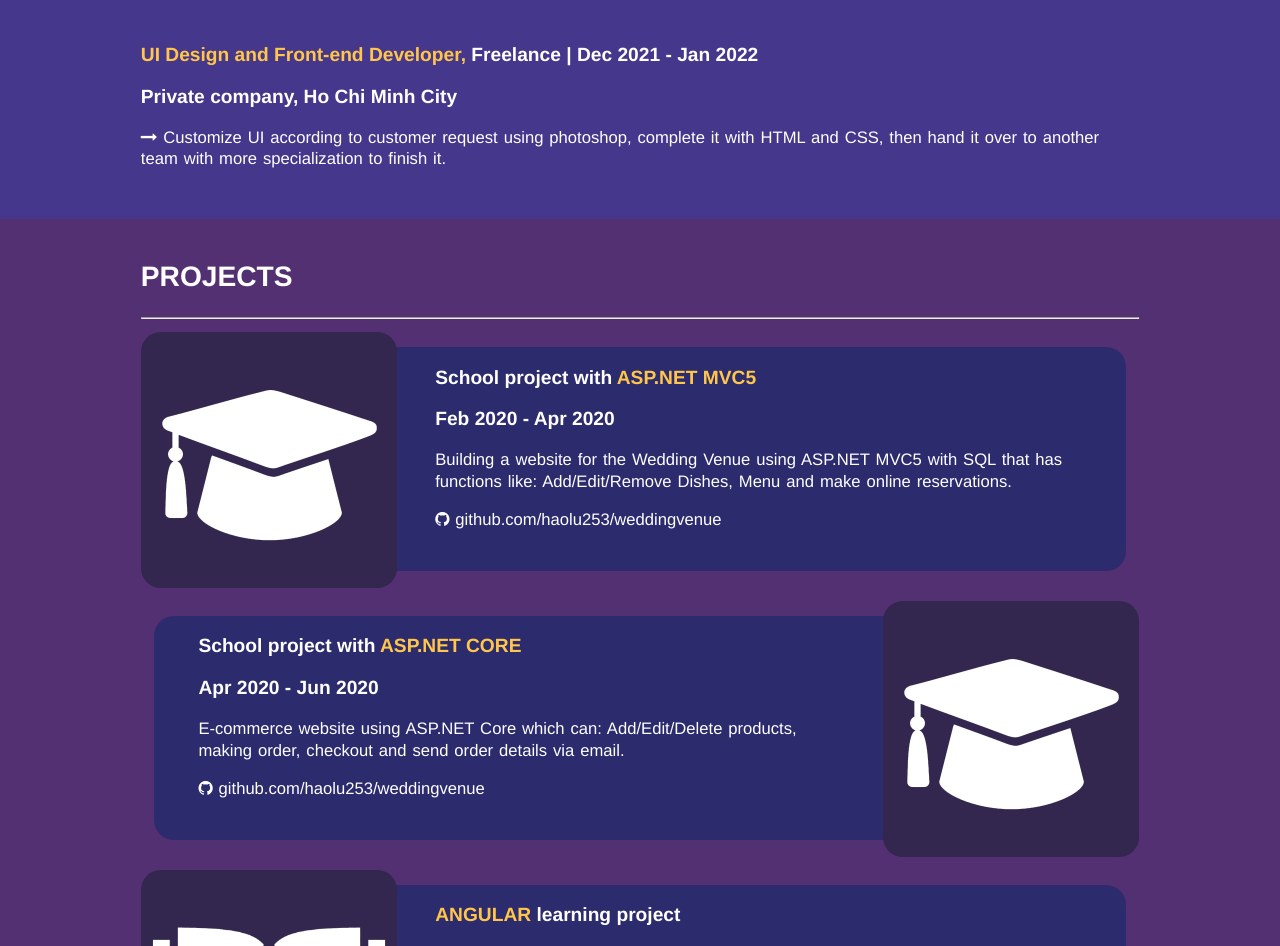
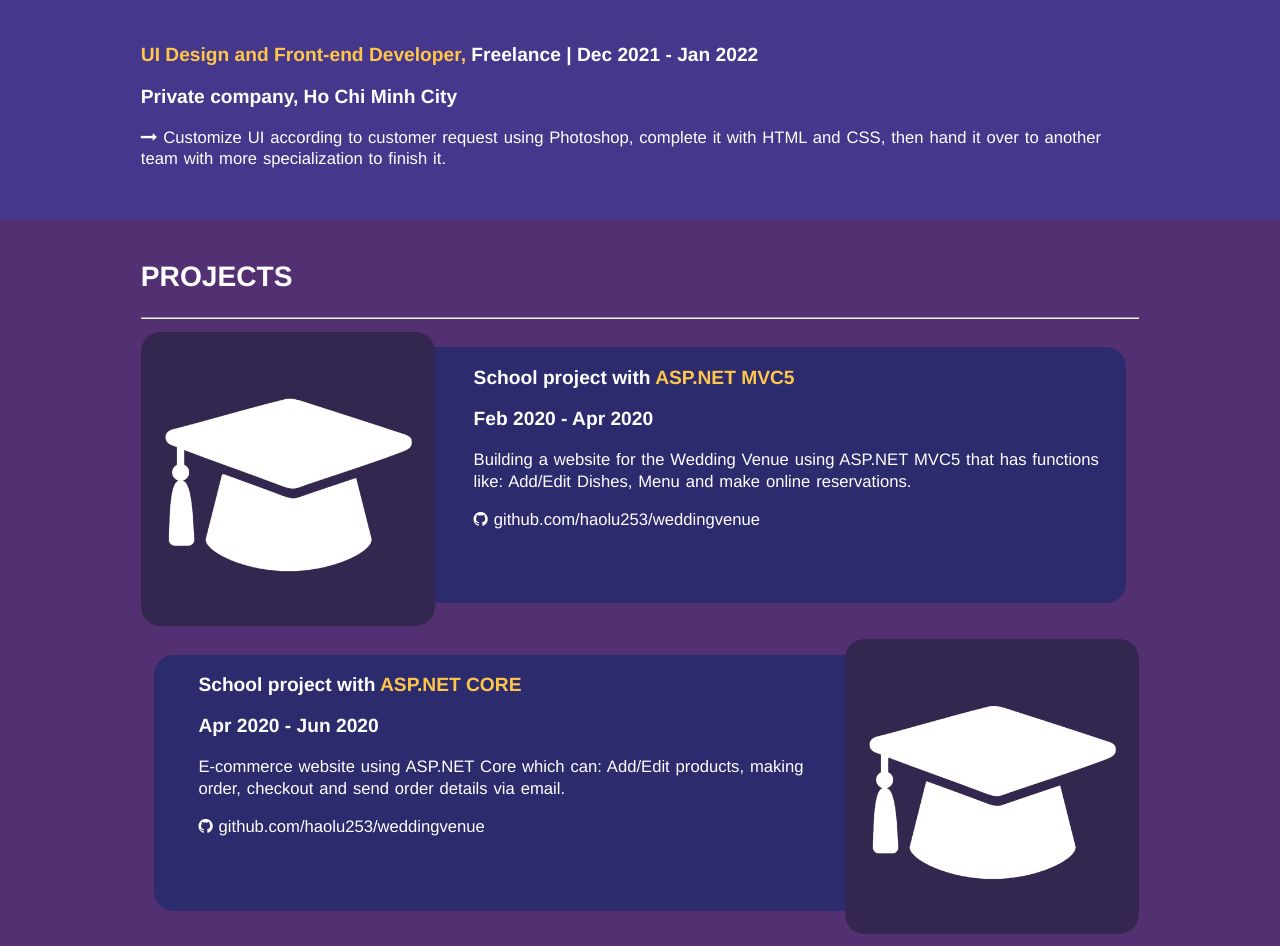
Before and after one commit to haolu253/myweb, an Angular app in the folder mywebsite/: page / in a window 1280 px wide. Shown: the part 1286-2232 px from the top of the page. Built offline with nearby package versions, Linux system fonts and the light colour scheme.

Commit message:
fix layout

```diff
--- a/mywebsite/src/app/footer/footer.component.css
+++ b/mywebsite/src/app/footer/footer.component.css
@@ -0,0 +1,5 @@
+*{
+    background-color: #33264f;
+    margin: 0;
+    padding: 0;
+}
--- a/mywebsite/src/app/homepage/homepage.component.css
+++ b/mywebsite/src/app/homepage/homepage.component.css
@@ -236,8 +236,8 @@ h3.exp-2::before{
 
 #pj-leftimg{
   border-radius: 20px;
-  width: 20vw;
-  height: 20vw;
+  width: 23vw;
+  height: 23vw;
   margin-top: 1vw;
 }
 
@@ -247,10 +247,10 @@ h3.exp-2::before{
   background-color: #2c2b6e;
   border-radius: 20px;
   margin-top: 2.2vw;
-  padding-left: 23vw;
+  padding-left: 26vw;
   padding-right: 1.5vw;
-  width: 52.5vw;
-  height: 17.5vw;
+  width: 49.5vw;
+  height: 20vw;
 }
 
 h3.pj1-title::after{
@@ -267,8 +267,8 @@ h3.pj1-title::after{
 
 #pj-rightimg{
   border-radius: 20px;
-  width: 20vw;
-  height: 20vw;
+  width: 23vw;
+  height: 23vw;
   margin-top: 1vw;
 }
 
@@ -281,7 +281,7 @@ h3.pj1-title::after{
   padding-right: 23vw;
   padding-left: 3.5vw;
   width: 50.5vw;
-  height: 17.5vw;
+  height: 20vw;
 }
 
 h3.pj2-title::after{
@@ -322,3 +322,9 @@ h3.pj4-title::before{
   padding-right: 11vw;
   padding-bottom: 2.5vw;
 }
+
+@media (max-width: 800px) {
+  .scroll-down{
+    display: none;
+  }
+}
--- a/mywebsite/src/app/homepage/homepage.component.html
+++ b/mywebsite/src/app/homepage/homepage.component.html
@@ -38,7 +38,7 @@
             <h3 data-aos="fade-right">Private company, Ho Chi Minh City</h3>
             <p data-aos="fade-right">
                 <i class="fa fa-long-arrow-right" aria-hidden="true"></i>
-                Customize UI according to customer request using photoshop, complete it with HTML and CSS, then hand it over to another team with more specialization to finish it.
+                Customize UI according to customer request using Photoshop, complete it with HTML and CSS, then hand it over to another team with more specialization to finish it.
             </p>
         </div>
         <div class="grid-item item-5" data-aos="fade-down">
@@ -49,16 +49,16 @@
                 <div class="container" id="pj-leftcont">
                     <h3 class="pj1-title">School project with </h3>
                     <h3>Feb 2020 - Apr 2020</h3>
-                    <p>Building a website for the Wedding Venue using ASP.NET MVC5 with SQL that has functions like: Add/Edit/Remove Dishes, Menu and make online reservations.</p>
+                    <p>Building a website for the Wedding Venue using ASP.NET MVC5 that has functions like: Add/Edit Dishes, Menu and make online reservations.</p>
                     <p><i class="fa fa-github" aria-hidden="true"></i> github.com/haolu253/weddingvenue</p>
                 </div>
             </div>
-            <div class='row' id="rightrow"data-aos="fade-up-left">
+            <div class='row' id="rightrow" data-aos="fade-up-left">
                 <img src="assets/img/school.png" id="pj-rightimg">
                 <div class="container" id="pj-rightcont">
                     <h3 class="pj2-title">School project with </h3>
                     <h3>Apr 2020 - Jun 2020</h3>
-                        <p>E-commerce website using ASP.NET Core which can: Add/Edit/Delete products, making order, checkout and send order details via email.</p>
+                    <p>E-commerce website using ASP.NET Core which can: Add/Edit products, making order, checkout and send order details via email.</p>
                     <p><i class="fa fa-github" aria-hidden="true"></i> github.com/haolu253/weddingvenue</p>
                 </div>
             </div>
```
Lines whose indentation alone changed are shown as unchanged.
